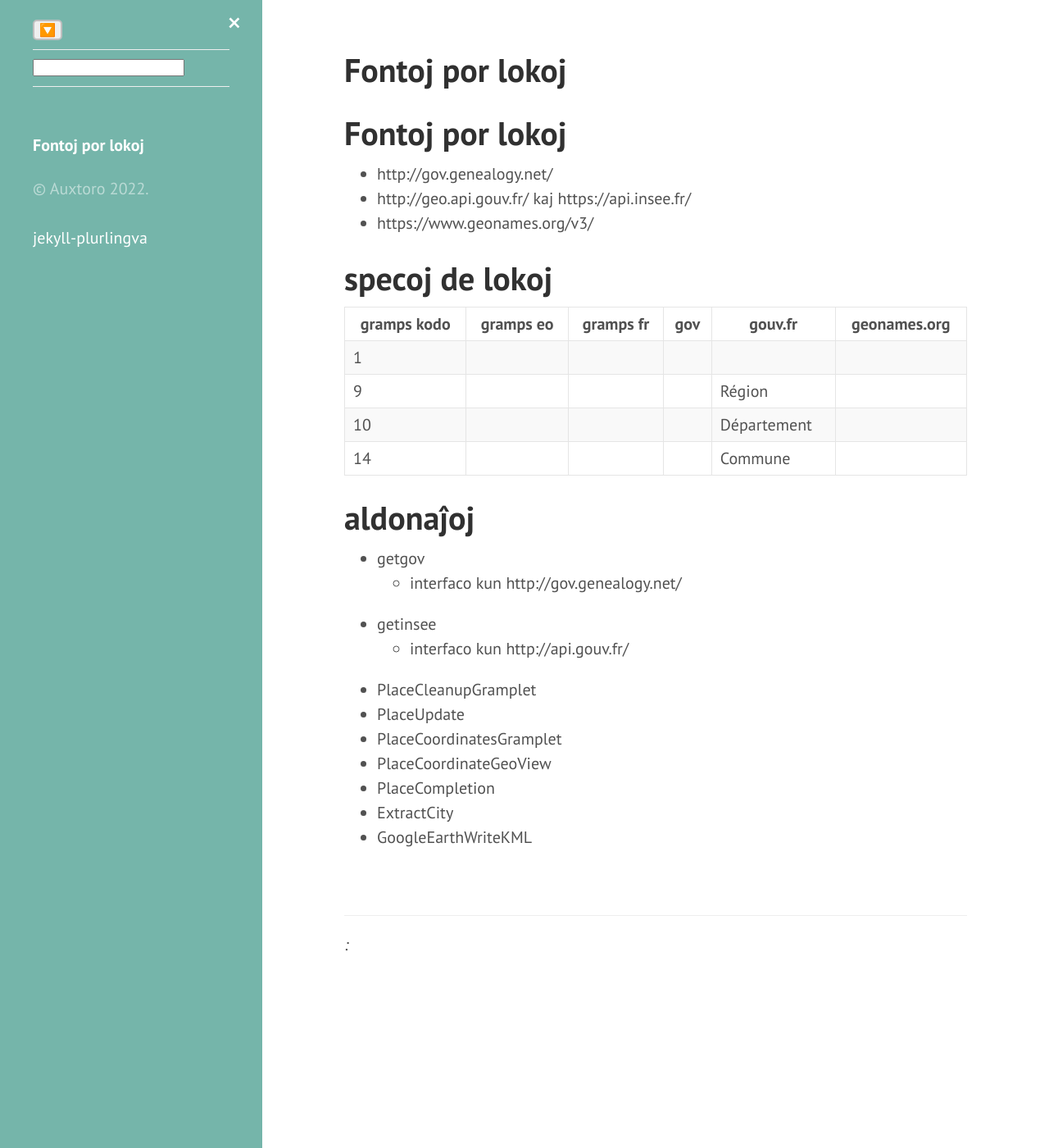
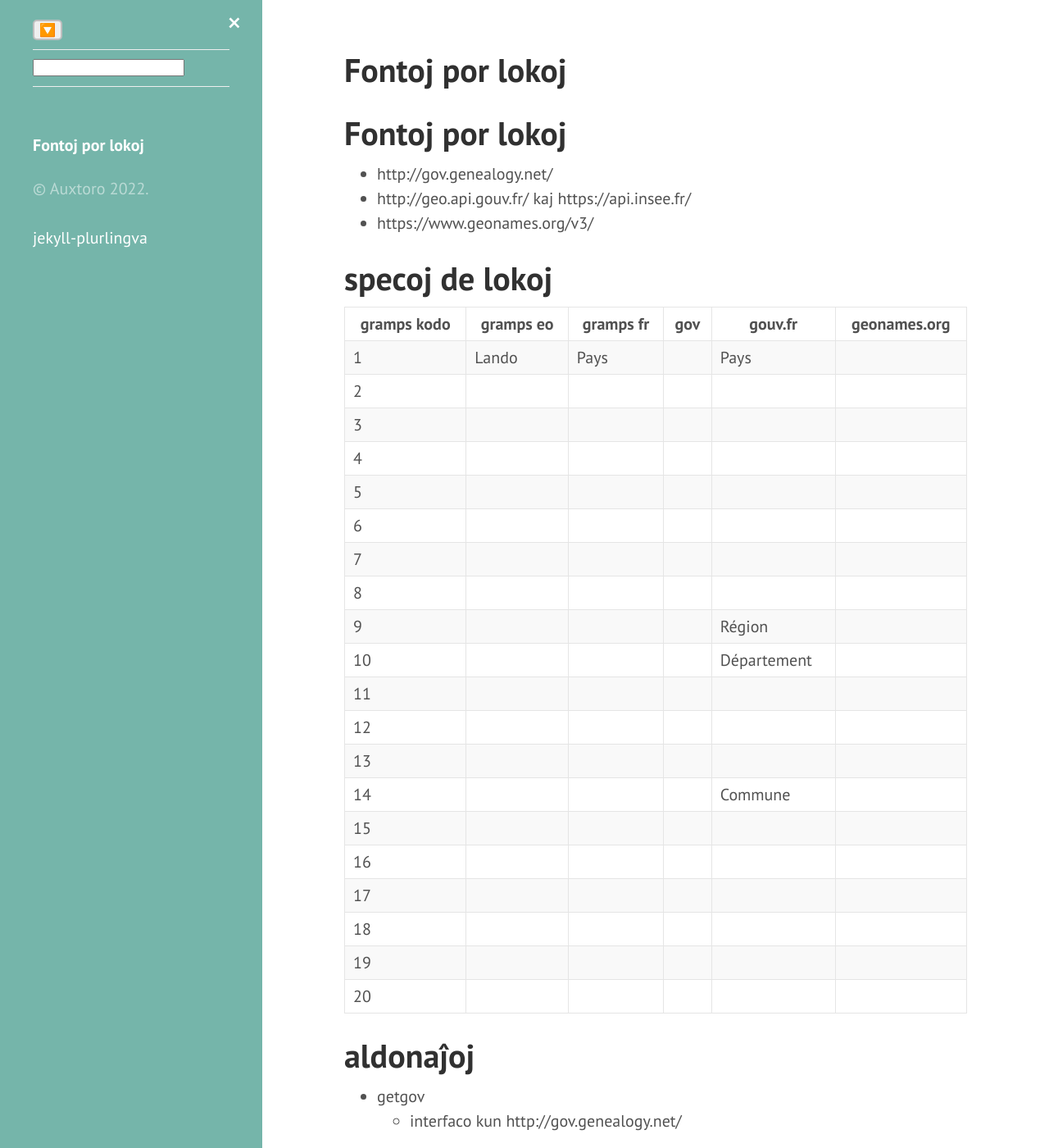
Before and after one commit to jmichault/gramps-dok, a Jekyll site: the page built from eo/lokoj.md, in a window 1280 px wide and 1400 px high. Shown: the whole window at 82% size. Built offline with Jekyll 4.4.1, drawn with Linux system fonts in a browser that asks for light colours; our own code applies the rules of GitHub Pages for plain Markdown files.

Commit message:
Update lokoj.md

```diff
--- a/eo/lokoj.md
+++ b/eo/lokoj.md
@@ -8,10 +8,26 @@
 
 | gramps kodo | gramps eo | gramps fr | gov | gouv.fr      | geonames.org |
 |-------------|-----------|-----------|-----|--------------|--------------|
-| 1           |
+| 1           | Lando     | Pays      |     | Pays         |              |
+| 2           |           |           |     |              |              |
+| 3           |           |           |     |              |              |
+| 4           |           |           |     |              |              |
+| 5           |           |           |     |              |              |
+| 6           |           |           |     |              |              |
+| 7           |           |           |     |              |              |
+| 8           |           |           |     |              |              |
 | 9           |           |           |     | Région       |              |
 | 10          |           |           |     | Département  |              |
+| 11          |           |           |     |              |              |
+| 12          |           |           |     |              |              |
+| 13          |           |           |     |              |              |
 | 14          |           |           |     | Commune      |              |
+| 15          |           |           |     |              |              |
+| 16          |           |           |     |              |              |
+| 17          |           |           |     |              |              |
+| 18          |           |           |     |              |              |
+| 19          |           |           |     |              |              |
+| 20          |           |           |     |              |              |
 
 
 # aldonaĵoj
```
